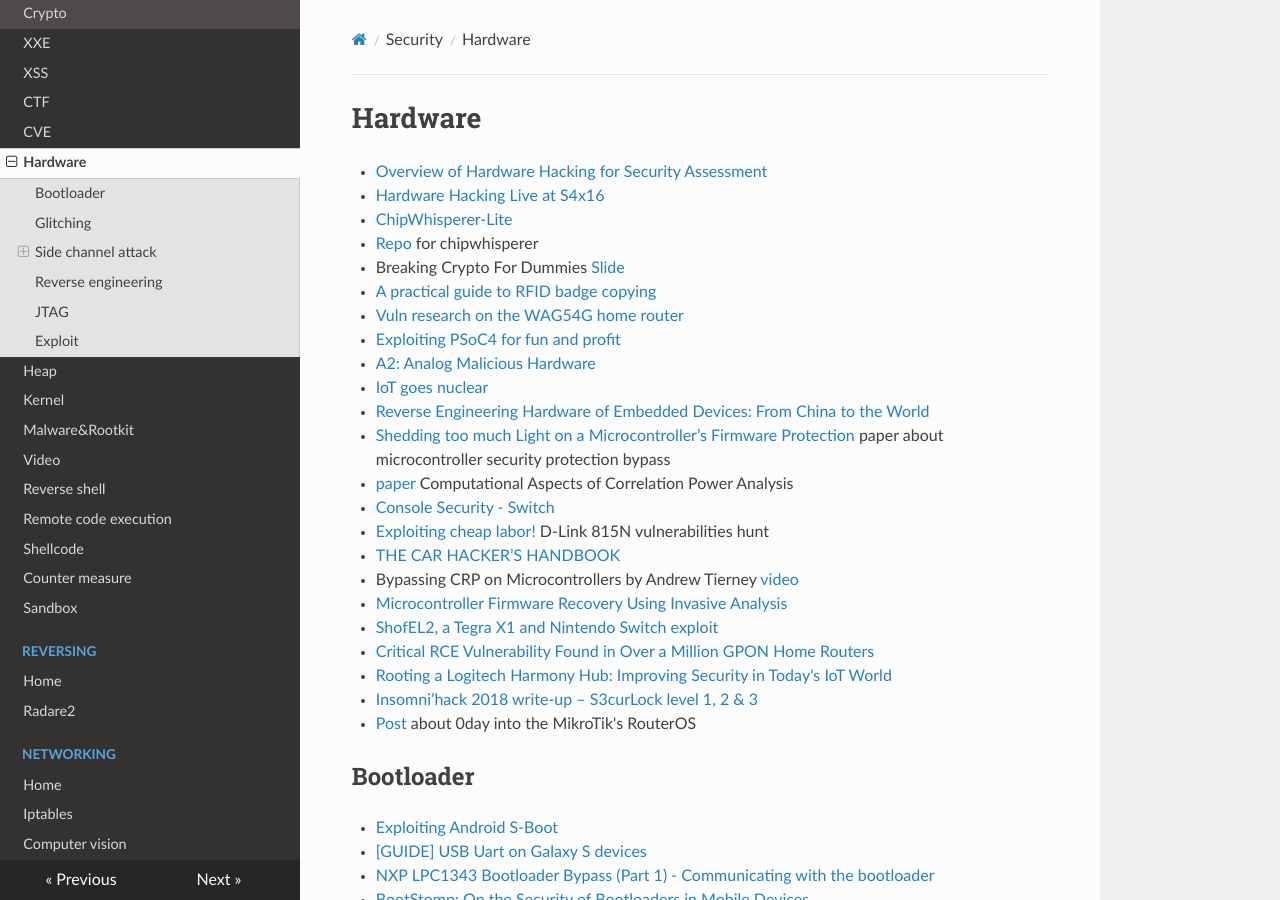
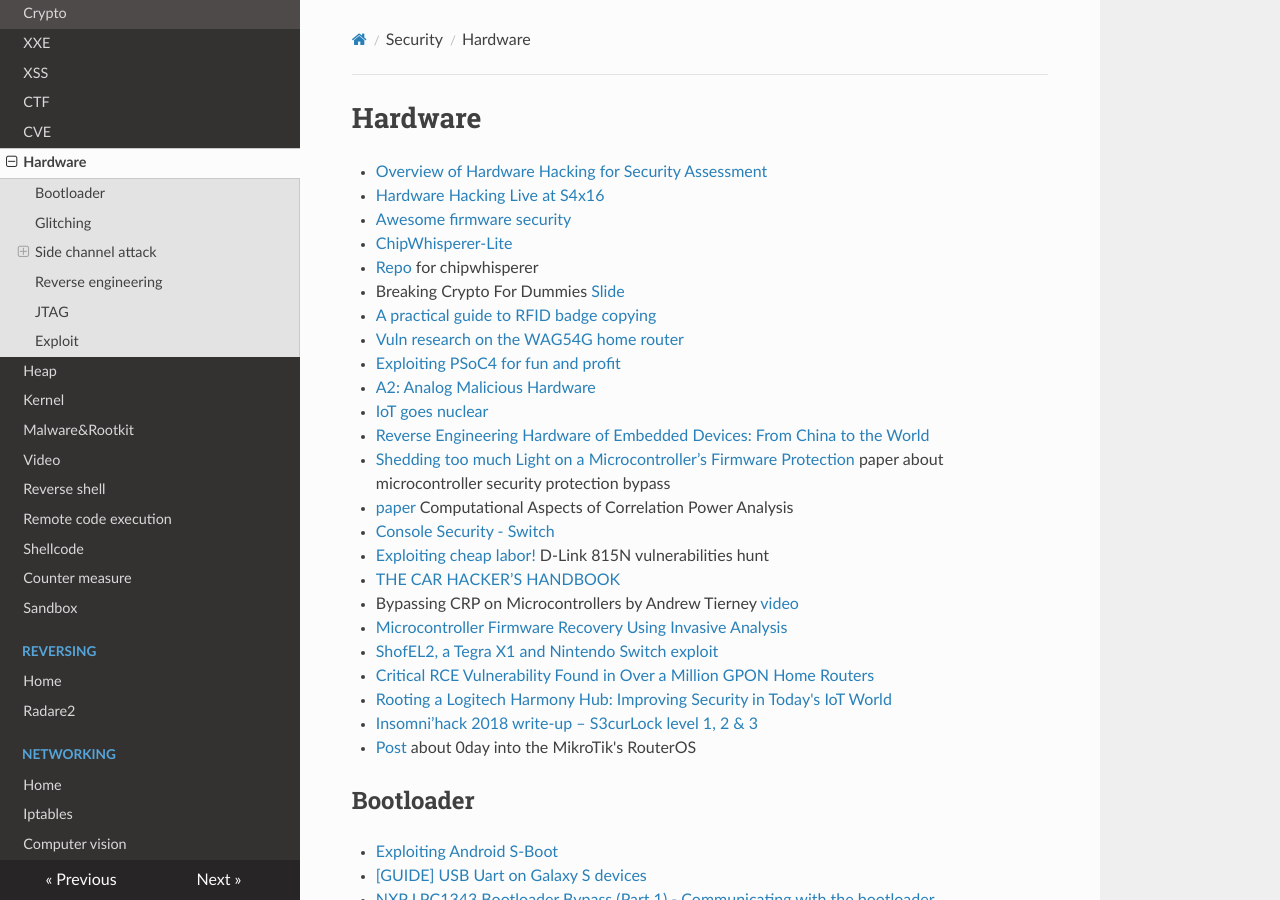
Before and after one commit to gipi/low-level, an MkDocs documentation site: the page built from docs/security/hardware.md, in a window 1280 px wide and 900 px high. Built offline with MkDocs 1.6.1, drawn with Linux system fonts in a browser that asks for light colours; nearby versions of some CDN libraries; old or Windows-style settings are respelled for this version of MkDocs.

Commit message:
Update hardware.md

```diff
--- a/docs/security/hardware.md
+++ b/docs/security/hardware.md
@@ -2,6 +2,7 @@
 
  - [Overview of Hardware Hacking for Security Assessment](https://medium.com/@LargeCardinal/pentesting-hardware-42cf915c4b21)
  - [Hardware Hacking Live at S4x16](https://www.youtube.com/watch?v=Tq5-7szmxLA)
+ - [Awesome firmware security](https://github.com/PreOS-Security/awesome-firmware-security/)
  - [ChipWhisperer-Lite](http://store.newae.com/chipwhisperer-lite-cw1173-basic-board/)
  - [Repo](https://app.assembla.com/spaces/chipwhisperer/git/source/master) for chipwhisperer
  - Breaking Crypto For Dummies [Slide](https://2016.zeronights.ru/wp-content/uploads/2016/12/nabdullin_brcrdu_dark.pdf)
```
